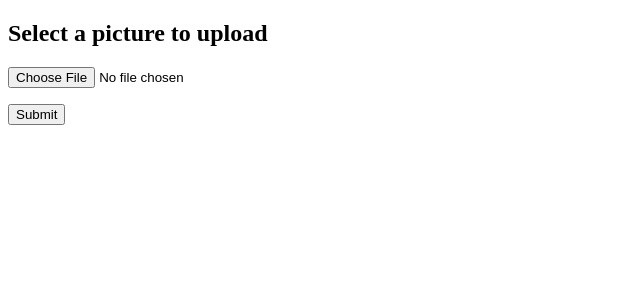
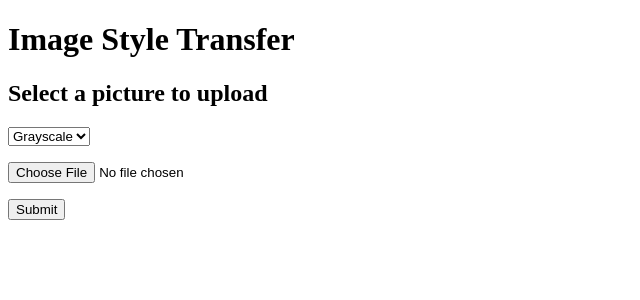
Before and after one commit to MSIA/deep-dish-iotas-flask, a Flask app: page /result in a window 1280 px wide. Shown: the top 300 px of the page, without its empty margins (0-640 px from the left). Run offline with Flask 2, Linux system fonts and the light colour scheme.

Commit message:
Add style selection dropdown

```diff
--- a/app.py
+++ b/app.py
@@ -5,7 +5,7 @@
 import cv2
 
 import config
-from src.image_transfer import transfer_image, transfer_video_frame
+from src.style_transfer import transfer_image, transfer_video_frame
 
 # Configuration
 app = Flask(__name__)
@@ -21,7 +21,7 @@
     return '.' in filename and filename.rsplit('.', 1)[1].lower() in config.ALLOWED_EXTENSIONS
 
 
-def _gen_frames():
+def _gen_frames(style):
     """Camera live stream."""
     while True:
         success, frame = camera.read()
@@ -29,7 +29,7 @@
             break
         else:
             # Apply style transformation
-            frame = transfer_video_frame(frame)
+            frame = transfer_video_frame(frame, style)
 
             # Convert image into buffer of bytes for streaming
             ret, buffer = cv2.imencode('.jpg', frame)
@@ -65,10 +65,18 @@
         return redirect(request.url)
 
     if file and _allowed_file(file.filename):
+        # Parse name of style from dropdown menu
+        style = request.form.get('style')
+        print("Style:", style)
+        if style is None:
+            style = 'Grayscale'
+
         # Save uploaded file
         filename = secure_filename(file.filename)
         file.save(os.path.join(app.config['UPLOAD_FOLDER'], filename))
-        file_transferred = transfer_image(file)
+
+        # Perform style transfer
+        file_transferred = transfer_image(file, style)
 
         # Save transferred file
         new_filename = 'transferred_' + filename
--- a/templates/image_upload.html
+++ b/templates/image_upload.html
@@ -1,5 +1,6 @@
 <!doctype html>
 <title>Style Transfer</title>
+<h1>Image Style Transfer</h1>
 <h2>Select a picture to upload</h2>
 <p>
 	{% with messages = get_flashed_messages() %}
@@ -13,13 +14,21 @@
 	{% endwith %}
 </p>
 
+{#Image upload#}
 {% if filename %}
 	<div>
 		<img src="{{ url_for('display_image', filename=filename) }}">
 	</div>
 {% endif %}
 
+{#Submit button#}
 <form method="post" action="/result" enctype="multipart/form-data">
+    {#Style dropdown menu#}
+    <select class="form-control" method="POST" id="style" name="style">
+        <option selected>Grayscale</option>
+        <option>Wave</option>
+    </select>
+    {#Input image#}
     <dl>
 		<p>
 			<input type="file" name="file" autocomplete="off" required>
--- a/templates/index.html
+++ b/templates/index.html
@@ -1,5 +1,6 @@
 <!doctype html>
 <title>Style Transfer</title>
+<h1>Welcome to the Deep Dish Style Transfer App!</h1>
 <h2>Pick an Option</h2>
 
 <form method="get" action="/image_upload" enctype="multipart/form-data">
--- a/templates/result.html
+++ b/templates/result.html
@@ -3,6 +3,7 @@
 <h2>Transferred Image</h2>
 
 <body>
+<a href="{{ url_for('image_upload') }}">Upload another image</a>
 <div>
 {% if filename %}
 	<div>
--- a/templates/video_feed.html
+++ b/templates/video_feed.html
@@ -9,6 +9,8 @@
 
     <title>Live Streaming Demonstration</title>
 </head>
+<h1>Live Video Style Transfer</h1>
+
 <body>
 <div class="container">
     <div class="row">
```
Also changed, not shown: src/style_transfer.py (renamed from src/image_transfer.py, +13 -7 lines).
